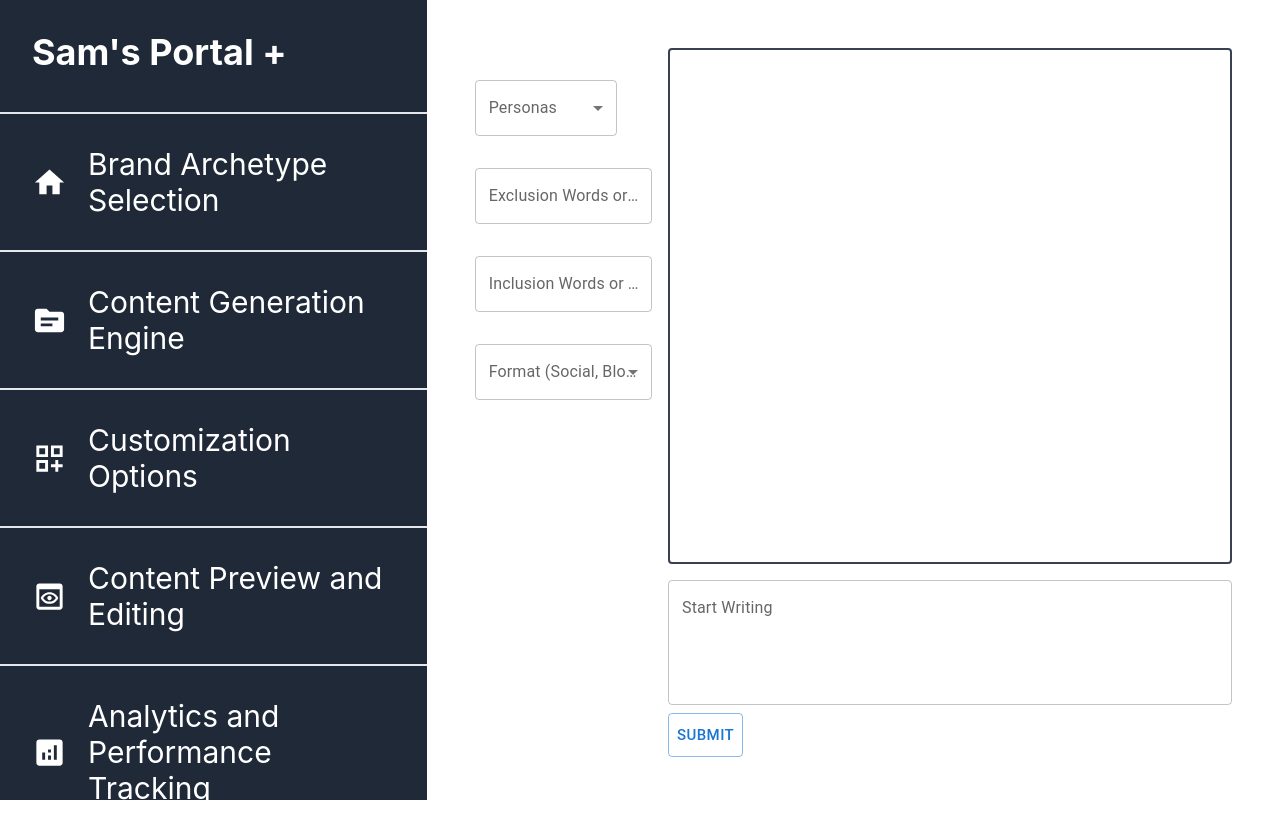
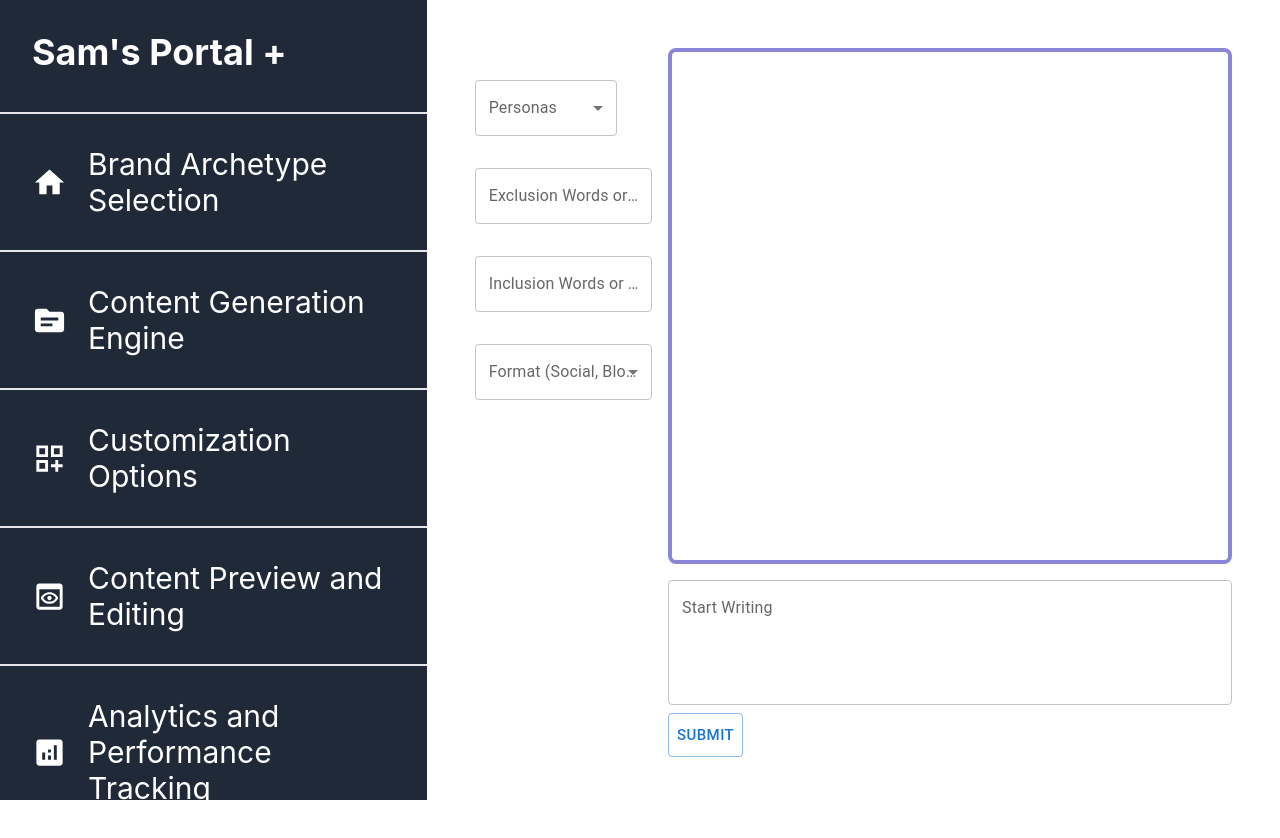
Before and after one commit to richswift426/archytype, a React (Create React App) app: page /engine in a window 1280 px wide. Shown: the top 838 px of the page. Built offline with nearby package versions, Linux system fonts and the light colour scheme.

Commit message:
Update prompt box

```diff
--- a/src/pages/content-generation/index.jsx
+++ b/src/pages/content-generation/index.jsx
@@ -63,11 +63,12 @@ export default function ContentGeneration() {
               display: 'flex',
               flexDirection: 'column',
               height: '75%',
-              border: 2,
+              border: 4,
               marginBottom: 2,
-              borderRadius: 1,
+              borderRadius: 2,
               padding: 2,
               overflow: 'auto',
+              borderColor: '#160cb380',
             }}
           >
             {queries && queries.length
@@ -88,6 +89,7 @@ export default function ContentGeneration() {
               label="Start Writing"
               value={prompt}
               fullWidth
+              color="success"
               onChange={handleChange}
             />
             <Button
```
